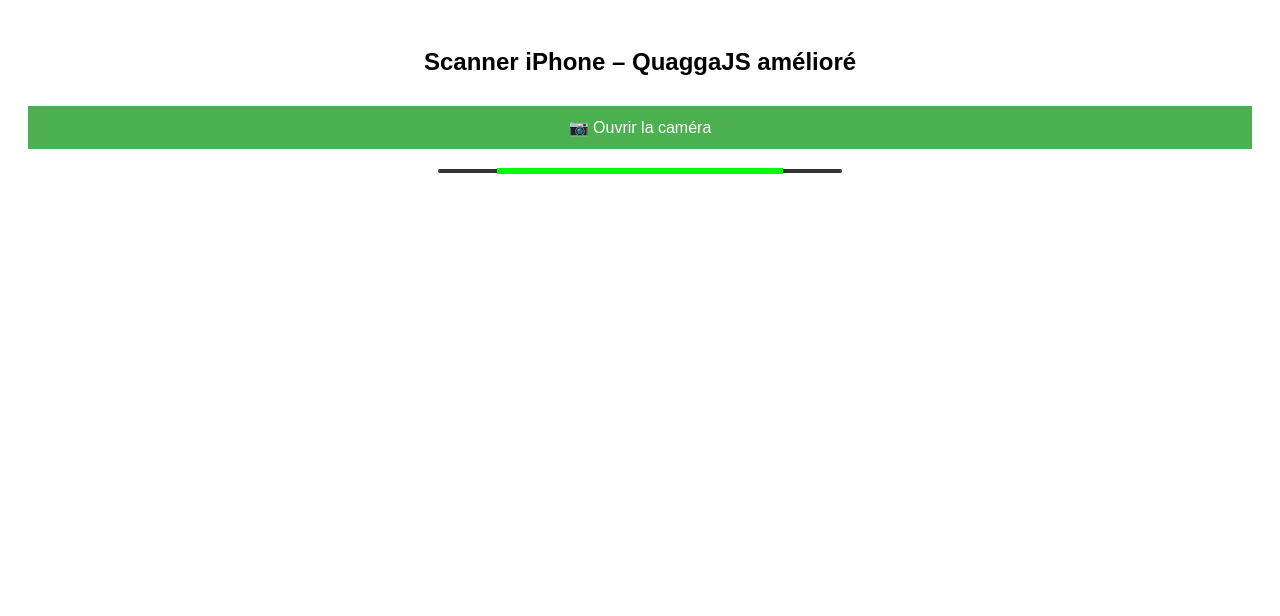
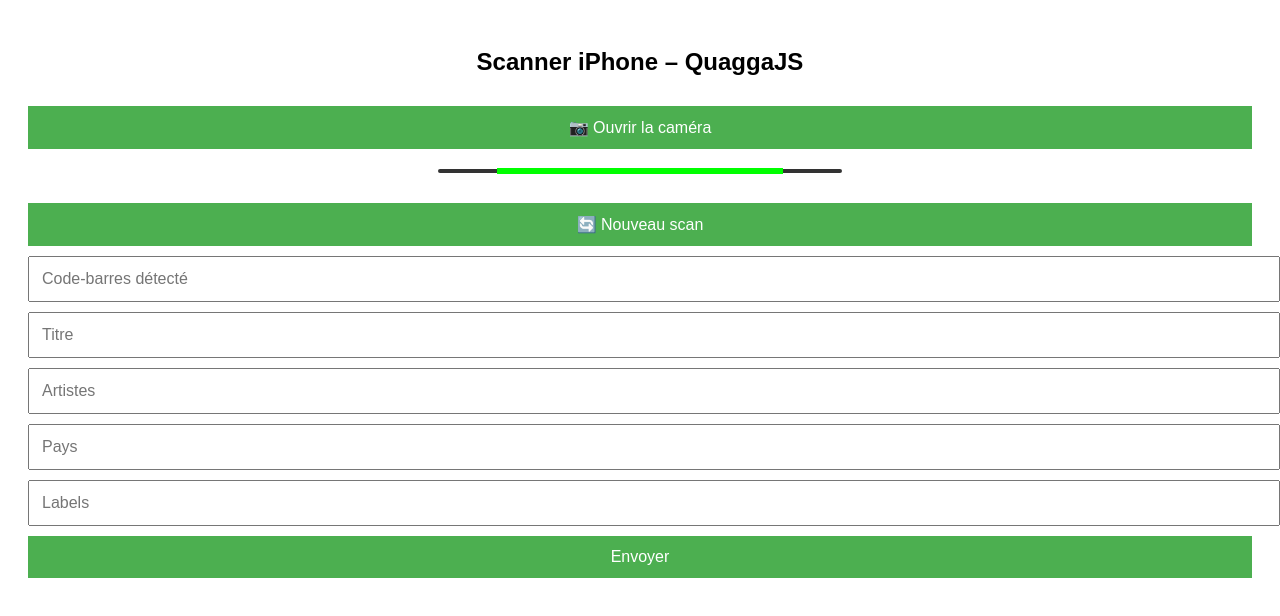
Before and after one commit to MarcPepito/scanner, a plain HTML site: page index.html in a window 1280 px wide. Drawn offline with Linux system fonts and the light colour scheme.

Commit message:
Update index.html

```diff
--- a/index.html
+++ b/index.html
@@ -4,7 +4,7 @@
 <meta charset="UTF-8">
 <meta name="viewport" content="width=device-width, initial-scale=1.0">
 
-<title>Scanner iPhone – QuaggaJS amélioré</title>
+<title>Scanner iPhone – QuaggaJS</title>
 
 <style>
   body {
@@ -51,7 +51,8 @@
 <script src="https://cdnjs.cloudflare.com/ajax/libs/quagga/0.12.1/quagga.min.js"></script>
 
 <script>
-  const WEBAPP_URL = "https://script.google.com/macros/s/AKfycbxGhOoSIky3MCVhP_97iJOAvn4DFJSgTGuBkEZt3sdCVAVOZbTlZvZlJFLs28th0QbO/exec";
+  // 👉 Mets ici TON URL WebApp Google Apps Script
+  const WEBAPP_URL ="https://script.google.com/macros/s/AKfycbxGhOoSIky3MCVhP_97iJOAvn4DFJSgTGuBkEZt3sdCVAVOZbTlZvZlJFLs28th0QbO/exec";
 
   function startScanner() {
     Quagga.init({
@@ -120,9 +121,24 @@
 </head>
 <body>
 
-<h2>Scanner iPhone – QuaggaJS amélioré</h2>
+<h2>Scanner iPhone – QuaggaJS</h2>
 
 <button onclick="startScanner()">📷 Ouvrir la caméra</button>
 
 <div id="interactive">
-  <div id="frame">
+  <div id="frame"></div>
+</div>
+
+<button onclick="nouveauScan()">🔄 Nouveau scan</button>
+
+<input type="text" id="codebarres" placeholder="Code-barres détecté">
+
+<input type="text" id="titre" placeholder="Titre">
+<input type="text" id="artistes" placeholder="Artistes">
+<input type="text" id="pays" placeholder="Pays">
+<input type="text" id="labels" placeholder="Labels">
+
+<button onclick="envoyer()">Envoyer</button>
+
+</body>
+</html>
```
